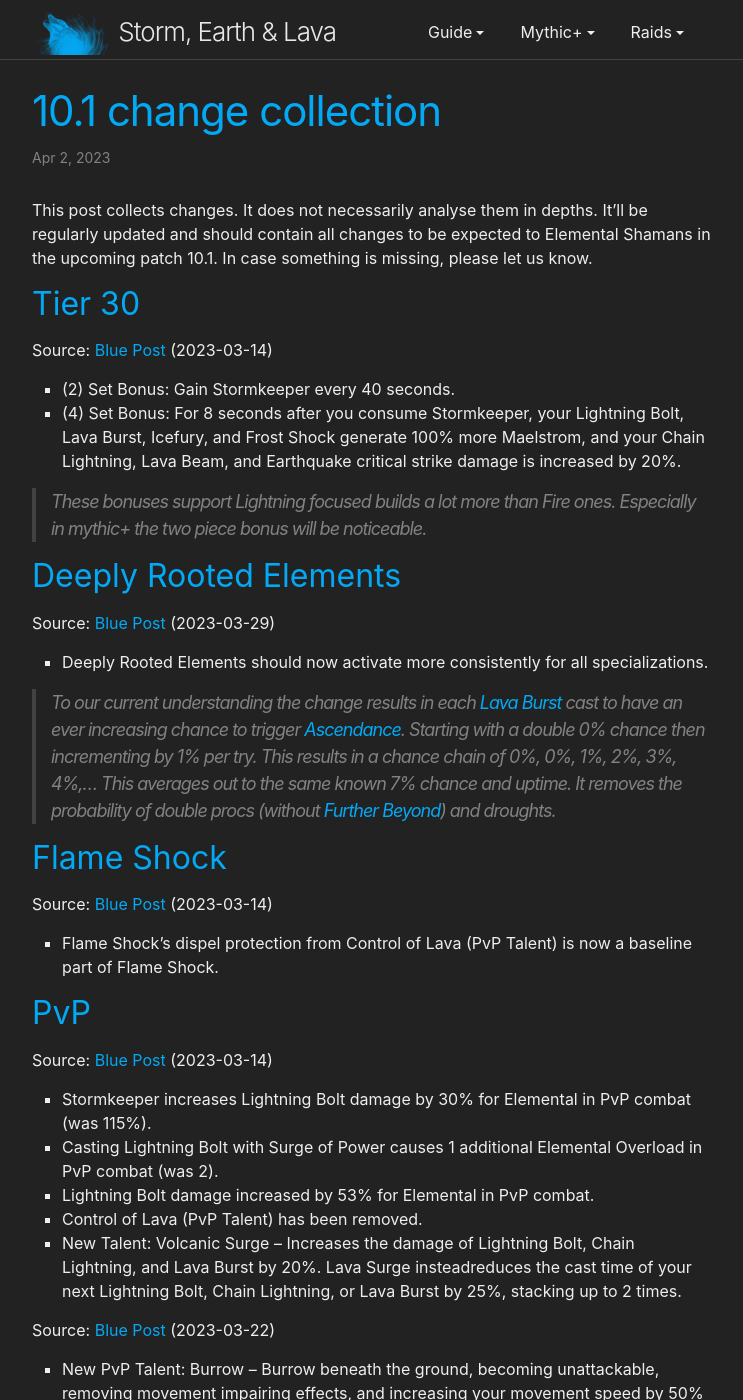
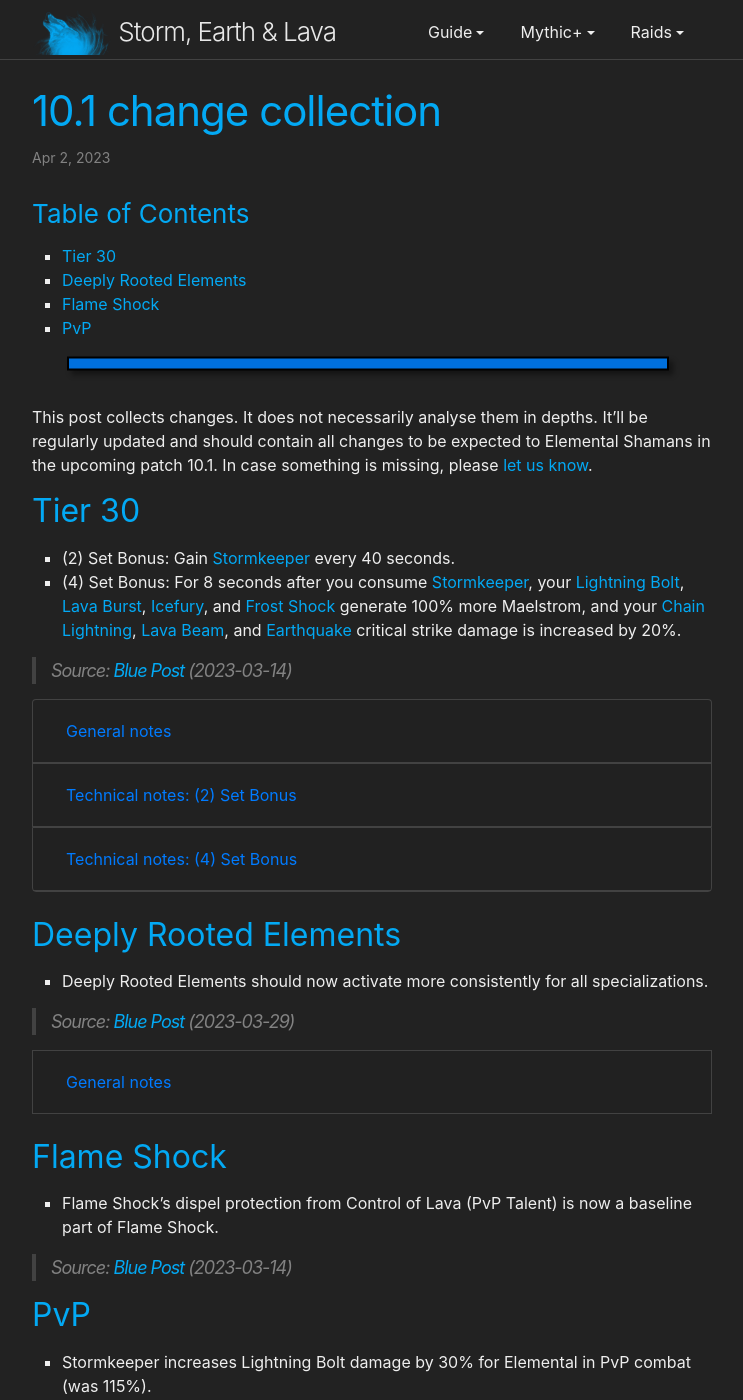
Before and after one commit to stormearthandlava/stormearthandlava.github.io, a Jekyll site: the page built from blog/_posts/2023-04-02-10.1-change-collection.md, in a window 1280 px wide and 1400 px high. Shown: the whole window, without its empty margins (268-1011 px from the left). Built offline with Jekyll 4.4.1, drawn with Linux system fonts in a browser that asks for light colours; a script that is not in the unit is left out; some of the changed text lies outside the part shown.

Commit message:
restructuring patch changes, adding notes

```diff
--- a/_data/spell.yml
+++ b/_data/spell.yml
@@ -121,3 +121,6 @@
 fae_transfusion: <a href="https://www.wowhead.com/spell=328923" target="blank">Fae Transfusion</a>
 soulshape: <a href="https://www.wowhead.com/spell=310143/" target="blank">Soulshape</a>
 essential_extraction: <a href="https://www.wowhead.com/spell=339183" target="blank">Essential Extraction</a>
+
+# T30
+t30_4: <a href="https://www.wowhead.com/ptr/spell=410018/primal-fracture" target="blank">Primal Fracture</a>
--- a/blog/_posts/2023-04-02-10.1-change-collection.md
+++ b/blog/_posts/2023-04-02-10.1-change-collection.md
@@ -5,52 +5,133 @@
 last_update: 02/04/2023
 excerpt: What changes for Elemental Shamans in 10.1?
 # author: Bloodmallet(EU)
+toc: true
 ---
 This post collects changes. It does not necessarily analyse them in depths.
 It'll be regularly updated and should contain all changes to be expected to Elemental Shamans in the upcoming patch 10.1.
-In case something is missing, please let us know.
+In case something is missing, please [let us know](https://discord.gg/VA7wXVx).
 
 ## Tier 30
-Source: [Blue Post](https://us.forums.blizzard.com/en/wow/t/feedback-class-sets-in-embers-of-neltharion/1545299) (2023-03-14)
+- (2) Set Bonus: Gain {{ site.data.talent.stormkeeper }} every 40 seconds.
+- (4) Set Bonus: For 8 seconds after you consume {{ site.data.talent.stormkeeper }}, your {{ site.data.spell.lb }}, {{ site.data.spell.lvb }}, {{ site.data.talent.if }}, and {{ site.data.spell.frs }} generate 100% more Maelstrom, and your {{ site.data.spell.cl }}, {{ site.data.spell.lvbm }}, and {{ site.data.spell.eq }} critical strike damage is increased by 20%.
 
-- (2) Set Bonus: Gain Stormkeeper every 40 seconds.
-- (4) Set Bonus: For 8 seconds after you consume Stormkeeper, your Lightning Bolt, Lava Burst, Icefury, and Frost Shock generate 100% more Maelstrom, and your Chain Lightning, Lava Beam, and Earthquake critical strike damage is increased by 20%.
+> Source: [Blue Post](https://us.forums.blizzard.com/en/wow/t/feedback-class-sets-in-embers-of-neltharion/1545299) (2023-03-14)
 
-> These bonuses support Lightning focused builds a lot more than Fire ones. Especially in mythic+ the two piece bonus will be noticeable.
+<div class="accordion mb-4" id="tier-30">
+  <div class="card">
+    <div class="card-header" id="tier-30-1">
+      <div class="h2 mb-0">
+        <button class="btn btn-link btn-block text-left collapsed" type="button" data-toggle="collapse" data-target="#tier-30-1-body" aria-expanded="false" aria-controls="tier-30-1-body">
+          General notes
+        </button>
+      </div>
+    </div>
+    <div id="tier-30-1-body" class="collapse" aria-labelledby="tier-30-1" data-parent="#tier-30">
+      <div class="card-body">
+        These bonuses support Lightning focused builds a lot more than Fire ones. Especially in mythic+ the two piece bonus will be noticeable.
+      </div>
+    </div>
+  </div>
+  <div class="card">
+    <div class="card-header" id="tier-30-2">
+      <div class="h2 mb-0">
+        <button class="btn btn-link btn-block text-left collapsed" type="button" data-toggle="collapse" data-target="#tier-30-2-body" aria-expanded="false" aria-controls="tier-30-2-body">
+          Technical notes: (2) Set Bonus
+        </button>
+      </div>
+    </div>
+    <div id="tier-30-2-body" class="collapse" aria-labelledby="tier-30-2" data-parent="#tier-30">
+      <div class="card-body" markdown="1">
+
+- When gaining Stormkeeper the player gains 2 stacks of the Stormkeeper buff similar to when the player uses the ability.
+- When starting a fight Stormkeeper will automatically be gained after 0-5 seconds.
+  The exact timing is random.
+  After this initial random delay the tier set will attempt to grant Stormkeeper every 40 seconds.
+  In case a player casted Stormkeeper buff is active the tier buff application is delayed and attempted again after 5 seconds.
+  This delay and re-attempt is repeated until the tier effect can be successfully applied.
+  The delay does not affect the next cycle start. E.g.:
+  - 0s fight starts
+  - random 3s tier Stormkeeper
+  - 43s tier Stormkeeper
+  - 83s tier Stormkeeper attempt, but player Stormkeeper is active
+  - 88s next tier Stormkeeepr attempt, this time successful
+  - 123s tier Stormkeeper
+
+</div>
+    </div>
+  </div>
+  <div class="card">
+    <div class="card-header" id="tier-30-3">
+      <div class="h2 mb-0">
+        <button class="btn btn-link btn-block text-left collapsed" type="button" data-toggle="collapse" data-target="#tier-30-3-body" aria-expanded="false" aria-controls="tier-30-3-body">
+          Technical notes: (4) Set Bonus
+        </button>
+      </div>
+    </div>
+    <div id="tier-30-3-body" class="collapse" aria-labelledby="tier-30-3" data-parent="#tier-30">
+      <div class="card-body" markdown="1">
+
+- The effect {{ site.data.spell.t30_4 }} is applied after consuming both Stormkeeper buff stacks.
+- Maelstrom generation of Overloads is affected.
+- Increased Maelstrom generation affects {{ site.data.talent.flow_of_power }}, too.
+- {{ site.data.talent.searing_flames }} is **not** affected.
+- The critical strike damage increase makes critical strikes deal 270% instead of 250%.
+- {{ site.data.talent.eogs }} provides the possibility to apply the crititical strike damage effect to single target damage.
+
+</div>
+    </div>
+  </div>
+</div>
+
 
 ## Deeply Rooted Elements
-Source: [Blue Post](https://us.forums.blizzard.com/en/wow/t/dragonflight-embers-of-neltharion-ptr-development-notes/1541379/7) (2023-03-29)
-
 - Deeply Rooted Elements should now activate more consistently for all specializations.
 
-> To our current understanding the change results in each {{ site.data.spell.lava_burst }} cast to
-> have an ever increasing chance to trigger {{ site.data.talent.ascendance }}.
-> Starting with a double 0% chance then incrementing by 1% per try. This results in a chance chain of
-> 0%, 0%, 1%, 2%, 3%, 4%,...
-> This averages out to the same known 7% chance and uptime.
-> It removes the probability of double procs (without {{ site.data.talent.further_beyond }}) and droughts.
+> Source: [Blue Post](https://us.forums.blizzard.com/en/wow/t/dragonflight-embers-of-neltharion-ptr-development-notes/1541379/7) (2023-03-29)
+
+<div class="accordion mb-4" id="dre">
+  <div class="card">
+    <div class="card-header" id="dre-1">
+      <div class="h2 mb-0">
+        <button class="btn btn-link btn-block text-left collapsed" type="button" data-toggle="collapse" data-target="#dre-1-body" aria-expanded="false" aria-controls="dre-1-body">
+          General notes
+        </button>
+      </div>
+    </div>
+    <div id="dre-1-body" class="collapse" aria-labelledby="dre-1" data-parent="#dre">
+      <div class="card-body" markdown="1">
+
+- Casting {{ site.data.spell.lava_burst }} has an ever increasing chance to trigger {{ site.data.talent.ascendance }}.
+- Starting with a double 0% chance then incrementing by 1% per try. This results in a chance chain of
+  0%, 0%, 1%, 2%, 3%, 4%,... This averages out to the same known 7% chance and uptime.
+- This change removes the probability of double procs (without {{ site.data.talent.further_beyond }}) and droughts.
+
+</div>
+    </div>
+  </div>
+</div>
 
 ## Flame Shock
-Source: [Blue Post](https://us.forums.blizzard.com/en/wow/t/dragonflight-embers-of-neltharion-ptr-development-notes/1541379/4) (2023-03-14)
+- Flame Shock’s dispel protection from Control of Lava (PvP Talent) is now a baseline part of Flame Shock.
 
-- Flame Shock’s dispel protection from Control of Lava (PvP Talent) is now a baseline part of Flame Shock.
+> Source: [Blue Post](https://us.forums.blizzard.com/en/wow/t/dragonflight-embers-of-neltharion-ptr-development-notes/1541379/4) (2023-03-14)
 
 
 ## PvP
-Source: [Blue Post](https://us.forums.blizzard.com/en/wow/t/dragonflight-embers-of-neltharion-ptr-development-notes/1541379/4) (2023-03-14)
-
 - Stormkeeper increases Lightning Bolt damage by 30% for Elemental in PvP combat (was 115%).
 - Casting Lightning Bolt with Surge of Power causes 1 additional Elemental Overload in PvP combat (was 2).
 - Lightning Bolt damage increased by 53% for Elemental in PvP combat.
 - Control of Lava (PvP Talent) has been removed.
 - New Talent: Volcanic Surge – Increases the damage of Lightning Bolt, Chain Lightning, and Lava Burst by 20%. Lava Surge insteadreduces the cast time of your next Lightning Bolt, Chain Lightning, or Lava Burst by 25%, stacking up to 2 times.
 
-Source: [Blue Post](https://us.forums.blizzard.com/en/wow/t/dragonflight-embers-of-neltharion-ptr-development-notes/1541379/6) (2023-03-22)
+> Source: [Blue Post](https://us.forums.blizzard.com/en/wow/t/dragonflight-embers-of-neltharion-ptr-development-notes/1541379/4) (2023-03-14)
 
 - New PvP Talent: Burrow – Burrow beneath the ground, becoming unattackable, removing movement impairing effects, and increasing your movement speed by 50% for 5 seconds. When the effect ends, enemies within 6 yards are knocked in the air and take Physical damage.
 - New PvP Talent: Volcanic Surge – Increases the damage of Lightning Bolt, Chain Lightning, and Lava Burst by 20%. Lava Surge instead reduces the cast time of your next Lightning Bolt, Chain Lightning, or Lava Burst by 25%, stacking up to 2 times. Volcanic Surge now also increases the chance for Lava Surge to trigger by 100%.
 
-Source: [Blue Post](https://us.forums.blizzard.com/en/wow/t/dragonflight-embers-of-neltharion-ptr-development-notes/1541379/7) (2023-03-29)
+> Source: [Blue Post](https://us.forums.blizzard.com/en/wow/t/dragonflight-embers-of-neltharion-ptr-development-notes/1541379/6) (2023-03-22)
 
 - Swelling Waves (PvP Talent) has been removed.
 - Spectral Recovery (PvP Talent) has been removed.
+
+> Source: [Blue Post](https://us.forums.blizzard.com/en/wow/t/dragonflight-embers-of-neltharion-ptr-development-notes/1541379/7) (2023-03-29)
```
